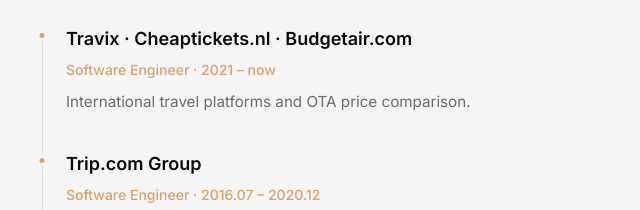
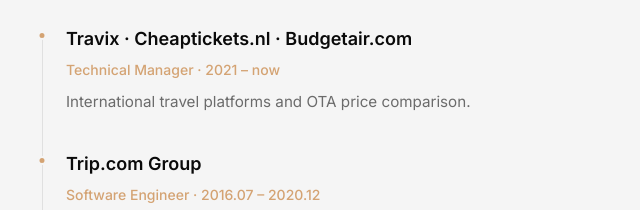
Before and after one commit to elevenbeans/myprofile, a plain HTML site: page index.html in a window 1280 px wide. Shown: the part 447-657 px from the top of the page, 262-902 px from the left. Drawn offline with Linux system fonts and the light colour scheme.

Commit message:
fix: update Travix role to 技术经理

```diff
--- a/index.html
+++ b/index.html
@@ -448,7 +448,7 @@
           <div class="timeline__dot"></div>
           <div>
             <h3 class="timeline__company" data-i18n="exp-2-company">Travix · Cheaptickets.nl · Budgetair.com</h3>
-            <p class="timeline__meta"><span data-i18n="exp-2-role">Software Engineer</span> <span class="middot">&middot;</span> <span data-i18n="exp-2-date">2021 – now</span></p>
+            <p class="timeline__meta"><span data-i18n="exp-2-role">Technical Manager</span> <span class="middot">&middot;</span> <span data-i18n="exp-2-date">2021 – now</span></p>
             <p class="timeline__desc" data-i18n="exp-2-desc">International travel platforms and OTA price comparison.</p>
           </div>
         </div>
@@ -568,7 +568,7 @@
         'exp-1-date': '2016.07 \u2013 2020.12',
         'exp-1-desc': 'Building travel booking systems at global scale.',
         'exp-2-company': 'Travix \u00b7 Cheaptickets.nl \u00b7 Budgetair.com',
-        'exp-2-role': 'Software Engineer',
+        'exp-2-role': 'Technical Manager',
         'exp-2-date': '2021 \u2013 now',
         'exp-2-desc': 'International travel platforms and OTA price comparison.',
         'exp-3-company': 'Alibaba',
@@ -606,7 +606,7 @@
         'exp-1-date': '2016.07 \u2013 2020.12',
         'exp-1-desc': '\u6784\u5EFA\u5168\u7403\u89C4\u6A21\u7684\u65C5\u884C\u9884\u8BA2\u7CFB\u7EDF\u3002',
         'exp-2-company': 'Travix \u00b7 Cheaptickets.nl \u00b7 Budgetair.com',
-        'exp-2-role': '\u8F6F\u4EF6\u5DE5\u7A0B\u5E08',
+        'exp-2-role': '\u6280\u672F\u7ECF\u7406',
         'exp-2-date': '2021 \u2013 \u81F3\u4ECA',
         'exp-2-desc': '\u56FD\u9645\u65C5\u884C\u5E73\u53F0\u548COTA\u6BD4\u4EF7\u670D\u52A1\u3002',
         'exp-3-company': '\u963F\u91CC\u5DF4\u5DF4',
```
